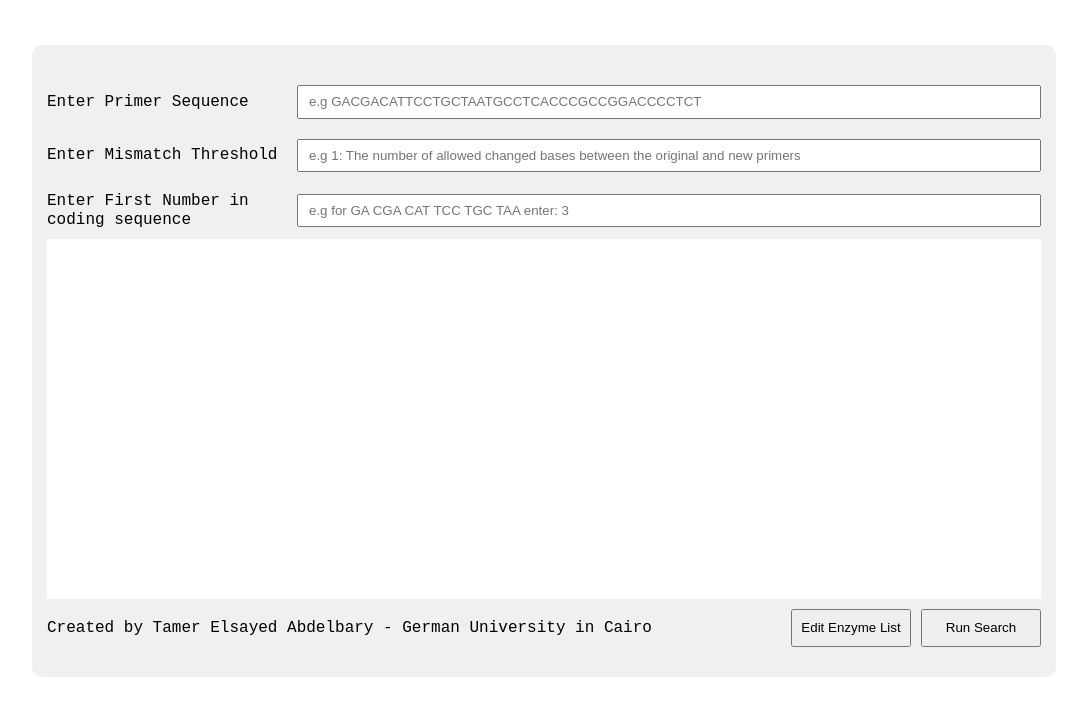
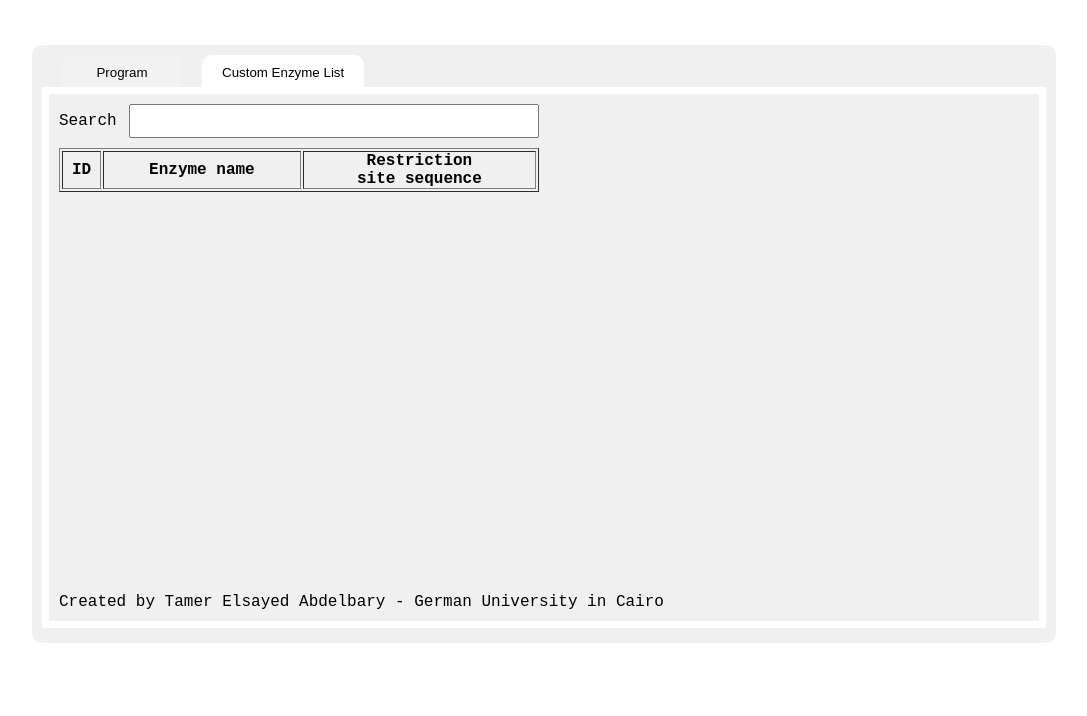
Before and after one commit to Tamer-ElSayed/SMRF-Online, a plain HTML site: page index.html in a window 1280 px wide. Both pictures are taken after a click on the button "Edit Enzyme List". Shown: the whole page, without its empty margins (96-1183 px from the left). Drawn offline with Linux system fonts and the light colour scheme.

Commit message:
many modifications

```diff
--- a/css/style.css
+++ b/css/style.css
@@ -40,8 +40,38 @@ html {
   background-color: rgb(240, 240, 240);
   margin: auto;
   margin-top: 45px;
-  padding: 30px 15px 30px 15px ;
+  padding: 10px 10px 15px 10px ;
 }
+
+.tabcontent {
+  display: none;
+  border: 7px solid white;
+  padding: 0 10px 10px 10px;
+}
+
+.tabs {
+  overflow: hidden;
+}
+
+.tablinks {
+  background-color: #f2f2f2;
+  border: 0;
+  border-radius: 10px 10px 0 0;
+  cursor: pointer;
+  float: left;
+  padding: 10px 20px;
+  margin-left: 20px;
+  height: 32px;
+}
+
+.tablinks:hover {
+  background-color: #ddd;
+}
+
+.active {
+  background-color: white;
+}
+
 
 .input-container {
   display: flex;
@@ -59,6 +89,8 @@ html {
   width: 100%;
   height: 33.6px;
   padding: 0 10px;
+  font-weight: 500;
+  font-size: 0.9rem;
 }
 
 #output-section-container {
@@ -109,6 +141,44 @@ html {
   height: 100%;
 }
 
+#Custom-Enzyme-List-Tab {
+  flex-direction: column;
+  height: 541.238px;
+
+}
+
+#enzymeList-container {
+  flex: 1;
+  display: grid;
+  grid-template-columns: 1fr 1fr;
+  column-gap: 10px;
+
+}
+
+#enzymeList-container > div {
+}
+
+#search-label {
+  width: auto;
+  min-width: 70px;
+}
+
+#defaultTable-container {
+  width: 100%;
+  overflow: auto; /* Enable scrolling when content overflows */
+  white-space: nowrap; /* Preserve line breaks in the content */
+}
+
+#defaultListTable {
+  width: 100%;
+}
+
+
+
+#default-selection {
+  width: 100%;
+}
+
 #author-buttons-section {
   display: flex;
   margin-top: 10px;
@@ -127,7 +197,3 @@ button {
   height: 38px;
   margin-left: 10px;
 }
-
-#resSiteTable {
-  display: none;
-}
--- /dev/null
+++ b/customEnzymeList.js
@@ -0,0 +1,46 @@
+// Open the IndexedDB database
+const request = indexedDB.open('SMRF-Database', 1);
+
+request.onerror = function(event) {
+    console.error("Database error: " + event.target.errorCode);
+};
+
+request.onsuccess = function(event) {
+    const db = event.target.result;
+    const transaction = db.transaction('defaultPackage', 'readonly');
+    const objectStore = transaction.objectStore('defaultPackage');
+    const dataTable = document.getElementById('defaultListTable').getElementsByTagName('tbody')[0];
+
+    objectStore.openCursor().onsuccess = function(event) {
+        const cursor = event.target.result;
+        if (cursor) {
+            const row = dataTable.insertRow();
+            const cell1 = row.insertCell(0);
+            const cell2 = row.insertCell(1);
+            const cell3 = row.insertCell(2);
+            cell1.textContent = cursor.key;
+            cell2.textContent = cursor.value.Enzyme;
+            cell3.textContent = cursor.value.RestrictionSite;
+            cursor.continue();
+        }
+    };
+};
+
+// Add search functionality
+document.getElementById('searchInput').addEventListener('input', function() {
+    const filter = this.value.toLowerCase();
+    const table = document.getElementById('defaultListTable');
+    const rows = table.getElementsByTagName('tr');
+    for (let i = 0; i < rows.length; i++) {
+        const cells = rows[i].getElementsByTagName('td');
+        let shouldHide = true;
+        for (let j = 0; j < cells.length; j++) {
+            const cellText = cells[j].textContent.toLowerCase();
+            if (cellText.indexOf(filter) > -1) {
+                shouldHide = false;
+                break;
+            }
+        }
+        rows[i].style.display = shouldHide ? 'none' : '';
+    }
+});
--- a/index.html
+++ b/index.html
@@ -22,8 +22,12 @@
 </head>
 <body>
   <div id="program-container">
+    <div class="tabs">
+      <button class="tablinks" onclick="openTab(event, 'Program-Tab')" id="default">Program</button>
+      <button class="tablinks" onclick="openTab(event, 'Custom-Enzyme-List-Tab')" id="enzymeListTablink">Custom Enzyme List</button>
+    </div>
 
-
+    <div  id="Program-Tab" class="tabcontent">
       <div id="input-section">
         <div id="Primer-container" class="input-container">
           <p class="input-label">Enter Primer Sequence</p>
@@ -53,17 +57,62 @@
       <div id="author-buttons-section">
         <p id="author">Created by Tamer Elsayed Abdelbary - German University in Cairo</p>
         <div id="buttons-container">
-        <button id="">Edit Enzyme List</button>
+          <button id="editEnzymeButton" >Edit Enzyme List</button>
           <button id="" onclick="checkThenRun()">
             <i></i>
             <span>Run Search</span>
           </button>
         </div>
+      </div>
+
+    </div>
+
+
+    <!-- custom enzyme tab -->
+    <div id="Custom-Enzyme-List-Tab" class="tabcontent">
+      <div id="enzymeList-container">
+        <div id="default-selection">
+          <div id="input-section">
+
+            <div id="search-container" class="input-container">
+              <p class="input-label" id="search-label">Search</p>
+              <input type="text" id="searchInput" class="input-box">
 
             </div>
           </div>
 
+          <div id="defaultTable-container">
+            <table id="defaultListTable" border="1">
+              <thead>
+                <tr>
+                  <th>ID</th>
+                  <th>Enzyme name</th>
+                  <th>Restriction<br> site sequence</th>
+                </tr>
+              </thead>
+              <tbody></tbody>
+            </table>
+          </div>
+
+        </div>
+        <div id="custom-list"></div>
+      </div>
+
+      <div id="author-buttons-section">
+        <p id="author">Created by Tamer Elsayed Abdelbary - German University in Cairo</p>
+        <div id="buttons-container">
+        </div>
+      </div>
+    </div>
+
+
+
+  </div>
+
+
   <script src="database.js"></script>
   <script src="script.js"></script>
+  <script src="tabsScript.js"></script>
+  <script src="customEnzymeList.js"></script>
 
 </body>
--- /dev/null
+++ b/tabsScript.js
@@ -0,0 +1,51 @@
+
+
+function openTab(event, tabName) {
+  var i, tabcontent, tablinks;
+  tabcontent = document.getElementsByClassName("tabcontent");
+  for (i = 0; i < tabcontent.length; i++) {
+    tabcontent[i].style.display = "none";
+  }
+  tablinks = document.getElementsByClassName("tablinks");
+  for (i = 0; i < tablinks.length; i++) {
+    tablinks[i].classList.remove("active");
+  }
+  document.getElementById(tabName).style.display = "block";
+  if (tabName == "Custom-Enzyme-List-Tab") {
+    document.getElementById(tabName).style.display = "flex";
+  }
+  event.currentTarget.classList.add("active");
+}
+
+document.addEventListener("DOMContentLoaded", function() {
+  var defaultTabId = "Program-Tab"; // Change this to the id of your default tab
+  //var defaultTabButton = document.getElementById("default");
+  var defaultTabButton = document.querySelector(".tablinks[id='default']");
+  openDefaultTab(defaultTabButton, defaultTabId);
+});
+
+function openDefaultTab(defaultTabButton, tabName) {
+  var i, tabcontent, tablinks;
+  tabcontent = document.getElementsByClassName("tabcontent");
+  for (i = 0; i < tabcontent.length; i++) {
+    tabcontent[i].style.display = "none";
+  }
+  tablinks = document.getElementsByClassName("tablinks");
+  for (i = 0; i < tablinks.length; i++) {
+    tablinks[i].classList.remove("active");
+  }
+  document.getElementById(tabName).style.display = "block";
+  defaultTabButton.classList.add("active");
+}
+
+// Get the button to click
+const editEnzymeButton = document.getElementById('editEnzymeButton');
+
+// Get the target element
+const targetElement = document.getElementById('enzymeListTablink');
+
+// Add event listener to the button
+editEnzymeButton.addEventListener('click', function() {
+  // Click the target element
+  targetElement.click();
+});
```
Lines whose indentation alone changed are shown as unchanged.
